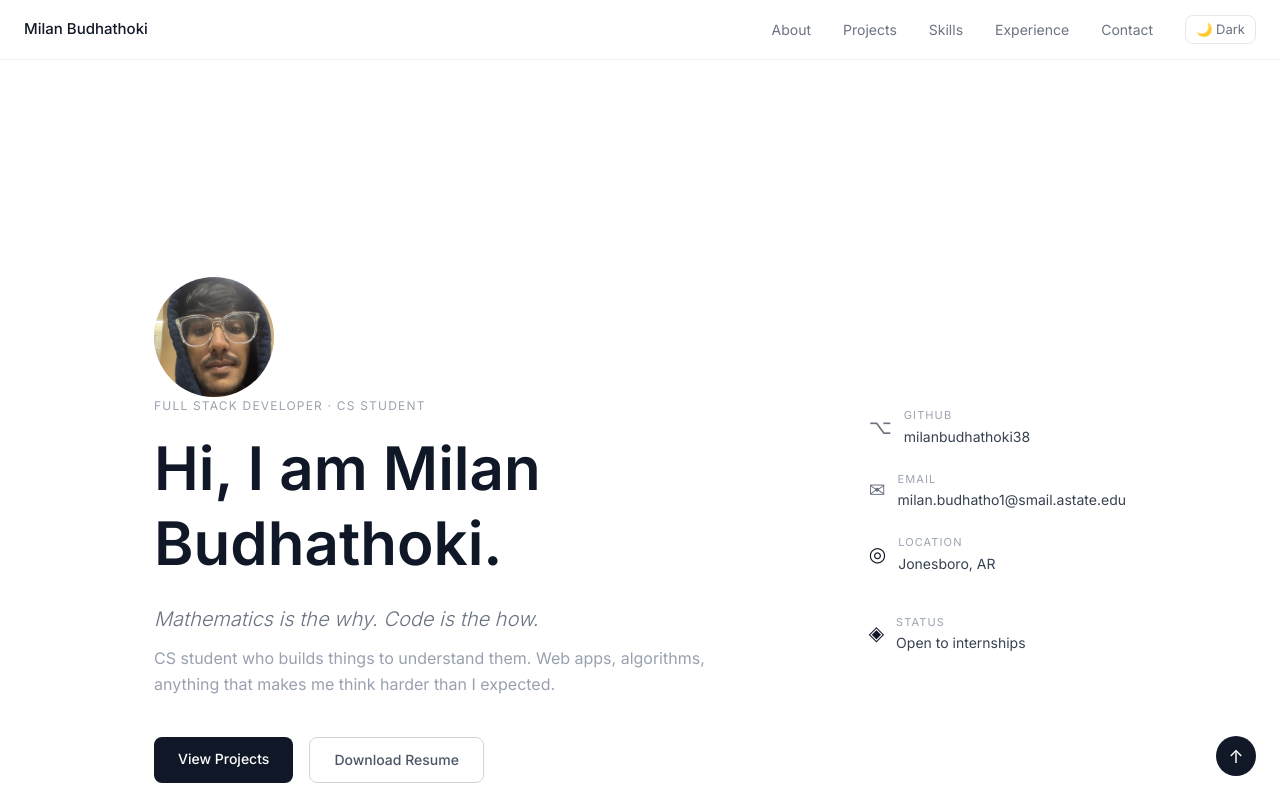
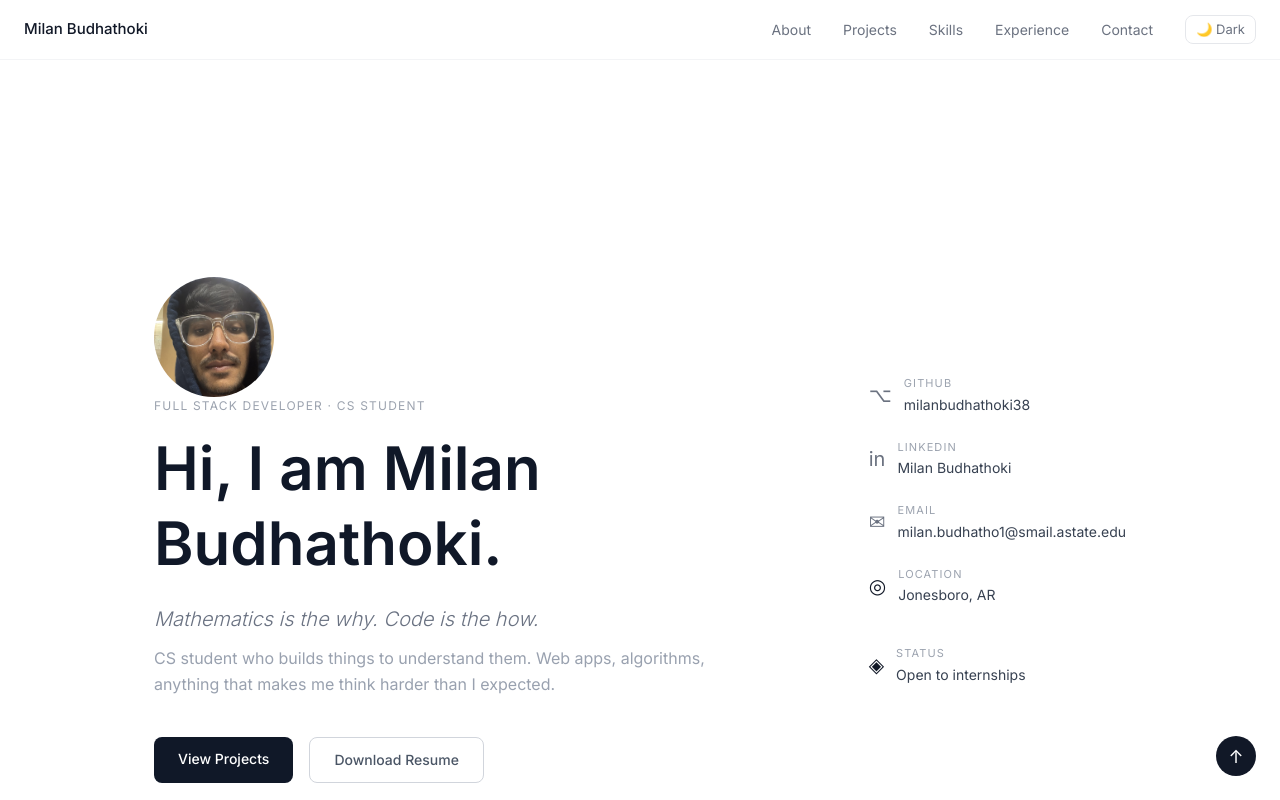
Before and after one commit to milanbudhathoki38/portfolio, a Next.js app: page / in a window 1280 px wide. Shown: the top 800 px of the page. Built offline with nearby package versions, Linux system fonts and the light colour scheme.

Commit message:
feat: add LinkedIn to hero contact section

```diff
--- a/app/page.js
+++ b/app/page.js
@@ -127,6 +127,13 @@ export default function Home() {
                 <p style={{ fontSize: '14px', color: '#374151' }}>milanbudhathoki38</p>
               </div>
             </a>
+            <a href="https://www.linkedin.com/in/milan-budhathoki-8200673b9/" target="_blank" style={{ display: 'flex', alignItems: 'center', gap: '12px', textDecoration: 'none', color: '#6b7280' }}>
+  <span style={{ fontSize: '20px' }}>in</span>
+  <div>
+    <p style={{ fontSize: '11px', color: '#9ca3af', textTransform: 'uppercase', letterSpacing: '0.1em', marginBottom: '2px' }}>LinkedIn</p>
+    <p style={{ fontSize: '14px', color: '#374151' }}>Milan Budhathoki</p>
+  </div>
+</a>
             <a href="mailto:milan.budhatho1@smail.astate.edu" style={{ display: 'flex', alignItems: 'center', gap: '12px', textDecoration: 'none', color: '#6b7280' }}>
               <span style={{ fontSize: '20px' }}>✉</span>
               <div>
```
